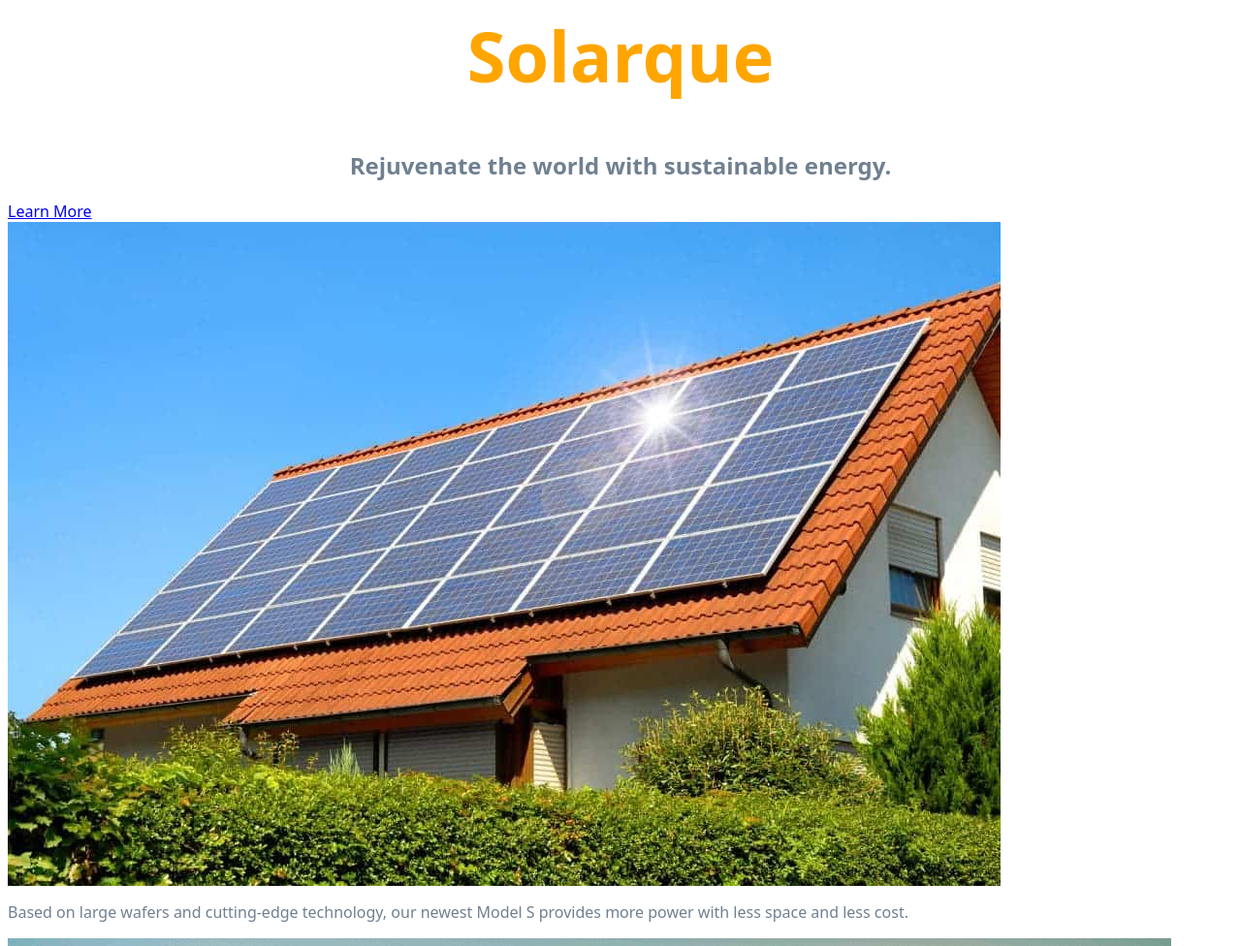
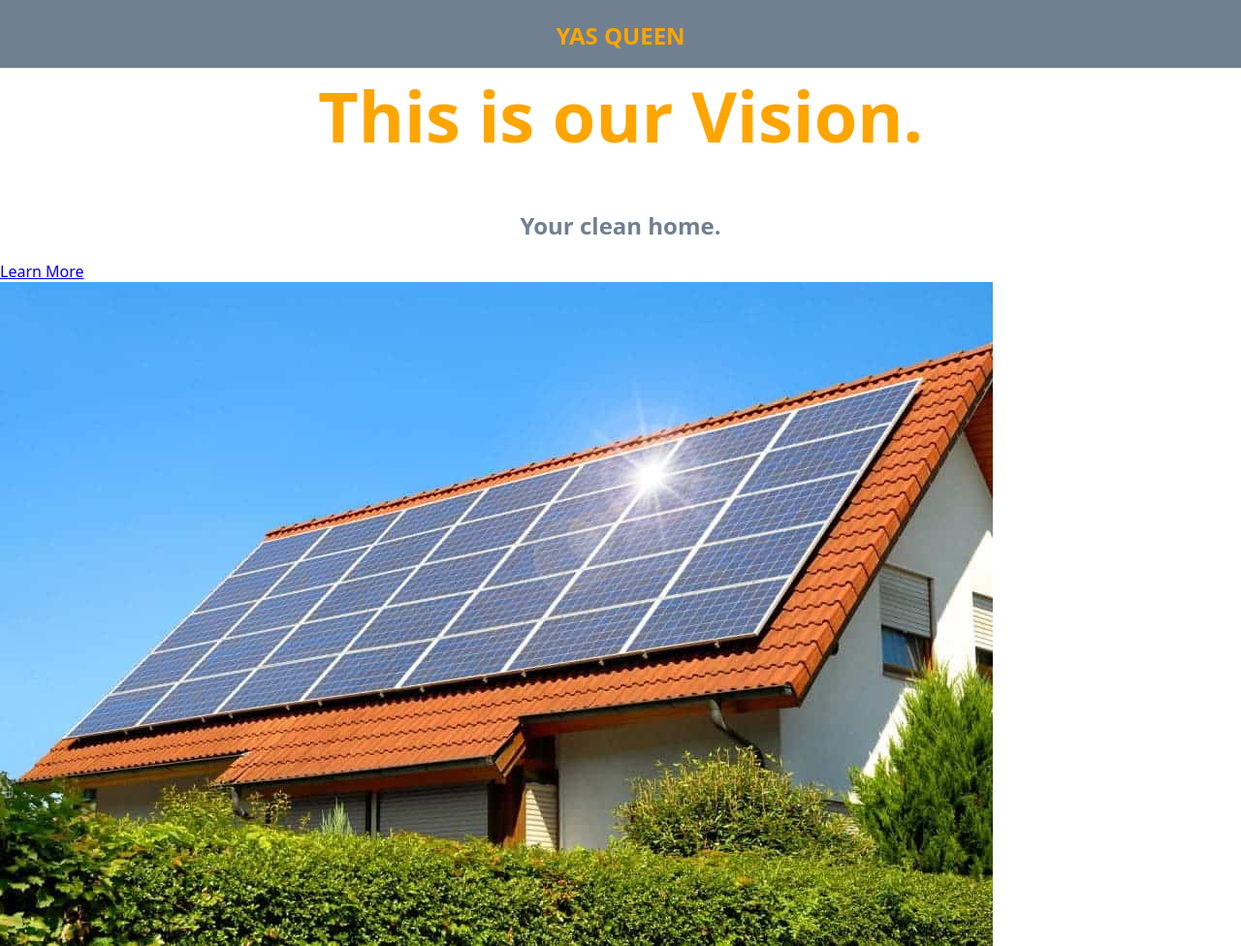
Before and after one commit to LordofMankid/businessWebsite, a plain HTML site: page index.html in a window 1280 px wide. Shown: the top 976 px of the page at 97% size. Drawn offline with Linux system fonts and the light colour scheme.

Commit message:
added fixed header

```diff
--- a/index.html
+++ b/index.html
@@ -1,19 +1,27 @@
 <html>
 
 <head>
-    <title> Solarque </title>
+    <title> NewVision Housekeeping </title>
     <link rel="stylesheet" href="styles.css">
     <meta charset="utf-8">
     <meta name="description" content="ayo wassup my dudes" />
 </head>
 
 <body>
-    <h1> Solarque </h1>
-    <h2>Rejuvenate the world with <strong>sustainable</strong> energy.</h2>
+    <div class="header">
+        <div class="container">
+            <h2 class="header">YAS QUEEN </h2>
+        </div class="container">
 
-    <div>
-        <a href="about.html">Learn More</a>
     </div>
+
+
+    <div class="content">
+        <h1> This is our Vision. </h1>
+        <h2> Your <strong>clean</strong> home.</h2>
+
+        <a href="about.html">Learn More</a> <br>
+
         <img src="img/Model S.jpg" alt="A picture of Model S">
         <p>Based on large wafers and cutting-edge technology, our newest Model S provides more power with less space and
             less cost.</p>
@@ -24,6 +32,7 @@
 
 
         <p style="color: darkturquoise;">ayo</p>
+    </div>
 </body>
 
 
--- a/styles.css
+++ b/styles.css
@@ -2,7 +2,35 @@
 h1, h2, p, a, ul {
 font-family: system-ui, -apple-system, BlinkMacSystemFont, 'Segoe UI', Roboto, Oxygen, Ubuntu, Cantarell, 'Open Sans', 'Helvetica Neue', sans-serif;
 }
+body {margin:0px;}
 
+.header{
+    padding:0px;
+    height:50px;
+    background: slategray;
+    border:1px solid #CCC;
+    position:fixed;
+    border:0px;
+    top:0px;
+    width:100%;
+}
+
+.content {
+    width: 100%;
+    height:auto;
+    margin:70px auto;
+
+}
+/*flex container*/
+.container {
+    display: flex;
+    flex-wrap: wrap;
+    justify-content: center;
+}
+
+.item {
+
+}
 h1 {
     color:orange;
     font-size: 72px;
@@ -12,6 +40,10 @@ h2 {
     color: slategrey;
     text-align: center;
 }
+
+h2.header {
+    color: orange;
+    text-align: center;}
 p {
     color: slategray;
 
```
Also changed, not shown: clean-house.jpg (added). Lines whose indentation alone changed are shown as unchanged.
